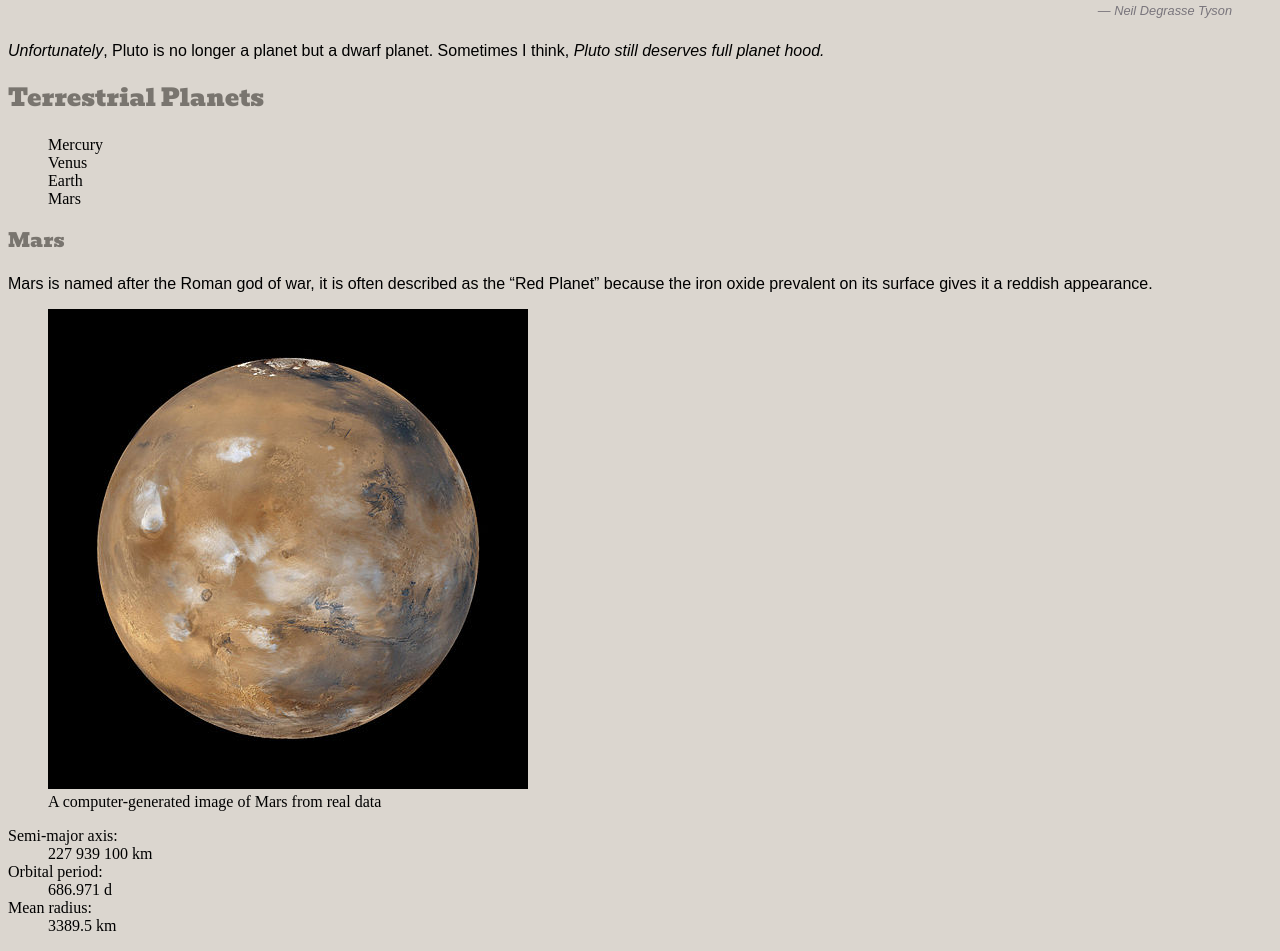
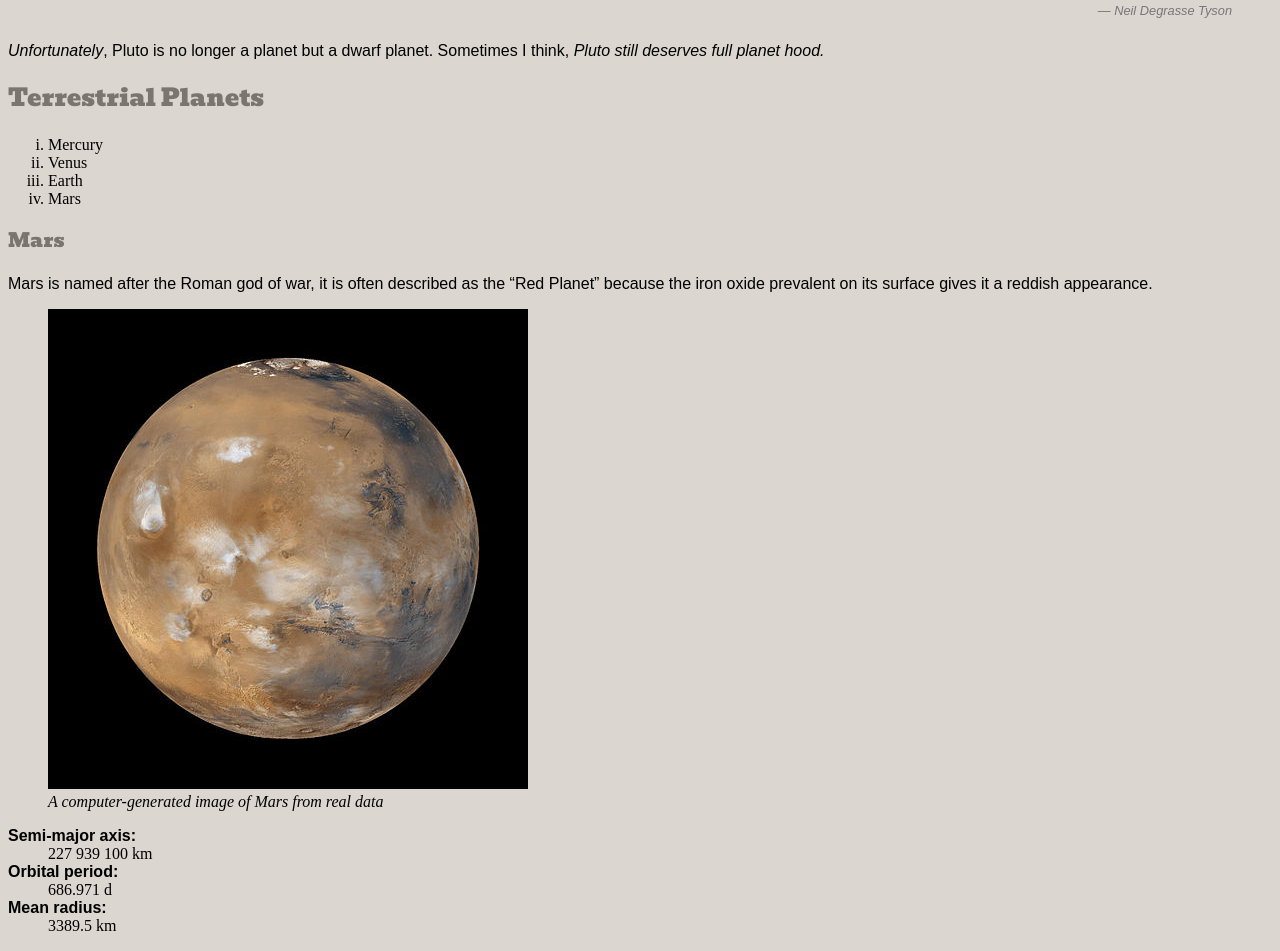
Before and after one commit to Pierceyonder/assignment-3, a plain HTML site: page index.html in a window 1280 px wide. Shown: the part 371-1322 px from the top of the page. Drawn offline with Linux system fonts and the light colour scheme.

Commit message:
Styling the captions.

```diff
--- a/css/main.css
+++ b/css/main.css
@@ -1,7 +1,6 @@
 html {
 
 	background-color: #dbd6cf;
-
 }
 
 
@@ -10,6 +9,7 @@ a {
 	font-size: 1.2rem;
 }
 
+
 a:hover {
 	color:#ff3252;
 }
@@ -17,6 +17,10 @@ a:hover {
 	color:#ff3252
 	font-size: 1.1rem;
 }
+.planet {
+	list-style-type: lower-roman;
+}
+
 
 h1, h2, h3 {
 	color: #79756f;
@@ -27,6 +31,12 @@ h1, h2, h3 {
 	font-family: 'Bevan', cursive;
 
 }
+
+figcaption {
+	font-style: italic;
+}
+
+
 h2 {
 	font-size: 1.5rem;
 }
@@ -39,8 +49,8 @@ h3 {
 
 ol {
 		list-style-type: none;
+}
 
-}
 
 blockquote {
 	font-style: italic; /* italic, normal */
@@ -48,6 +58,7 @@ blockquote {
 	font-family: arial, sans-serif;
 	font-size: 1.5rem;
 }
+
 
 footer {
 	font-style: italic; /* italic, normal */
@@ -57,12 +68,14 @@ footer {
 	color: #79757c;
 }
 
+
 p {
 	font-style: normal; /* italic, normal */
 	text-align: left; /* left, center, right, justify*/
 	font-family: arial, sans-serif;
 	font-size: 1.0rem;
 }
+
 
 b {
 	font-style: normal; /* italic, normal */
@@ -71,12 +84,14 @@ b {
 	color:#79757c;
 }
 
+
 .celestial {
 	font-style: normal; /* italic, normal */
 	text-align: left; /* left, center, right, justify*/
 	font-family: arial, sans-serif;
 	font-size: 1.1rem;
 }
+
 
 .quote {
 	font-style: italic; /* italic, normal */
@@ -85,6 +100,14 @@ b {
 	font-size: 1.5rem;
 }
 
+
 ul {
 		list-style-type: circle;
 }
+
+
+dt {
+	font-family: arial, sans-serif;
+	font-weight: bold;
+	font-size: 1.0rem;
+}
--- a/index.html
+++ b/index.html
@@ -31,7 +31,7 @@
 
 <h2 id="terrestrialplanets">Terrestrial Planets</h2>
 
-<ol>
+<ol class="planet">
 	<li>Mercury</li>
 	<li>Venus</li>
 	<li>Earth</li>
```
